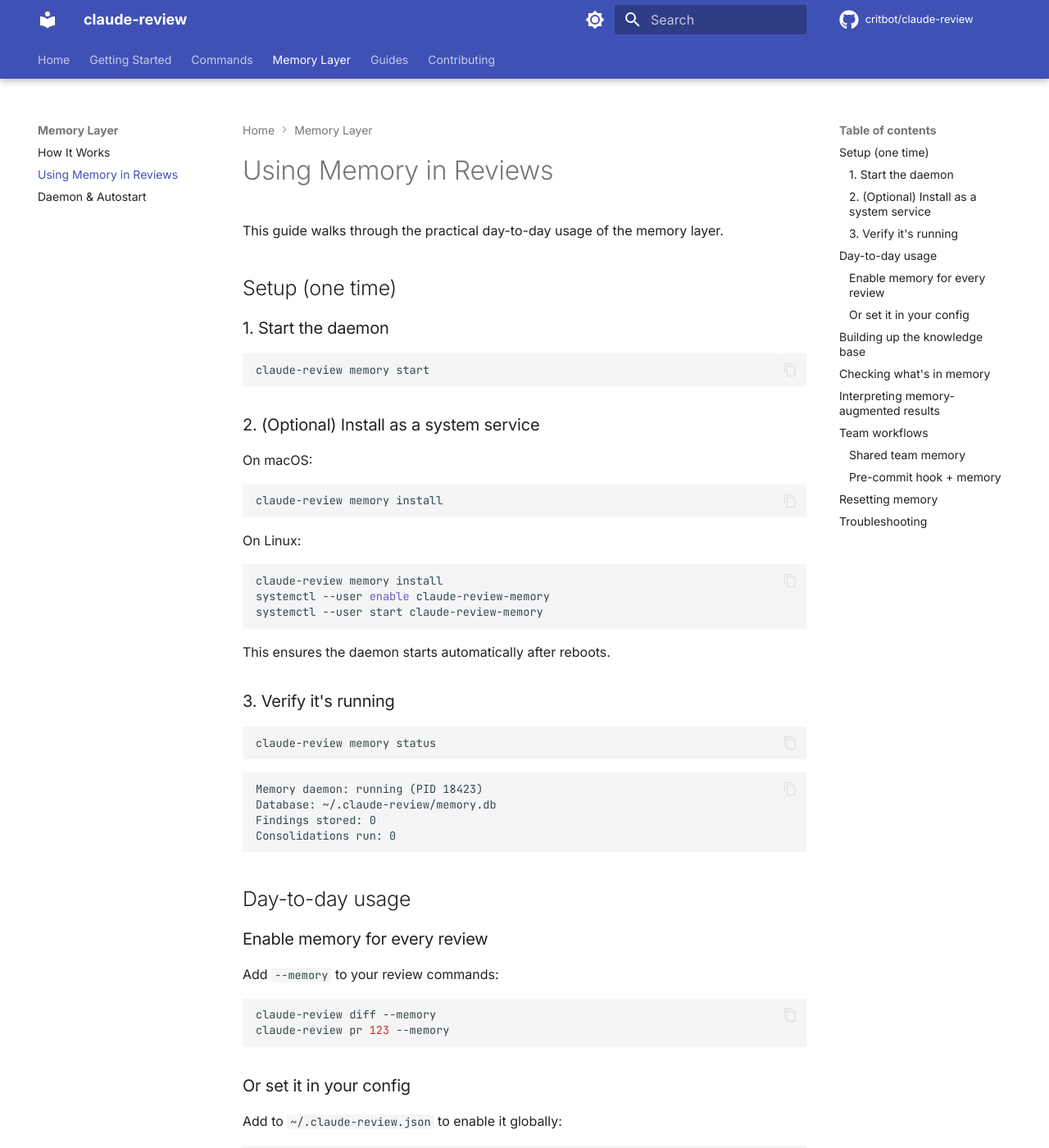
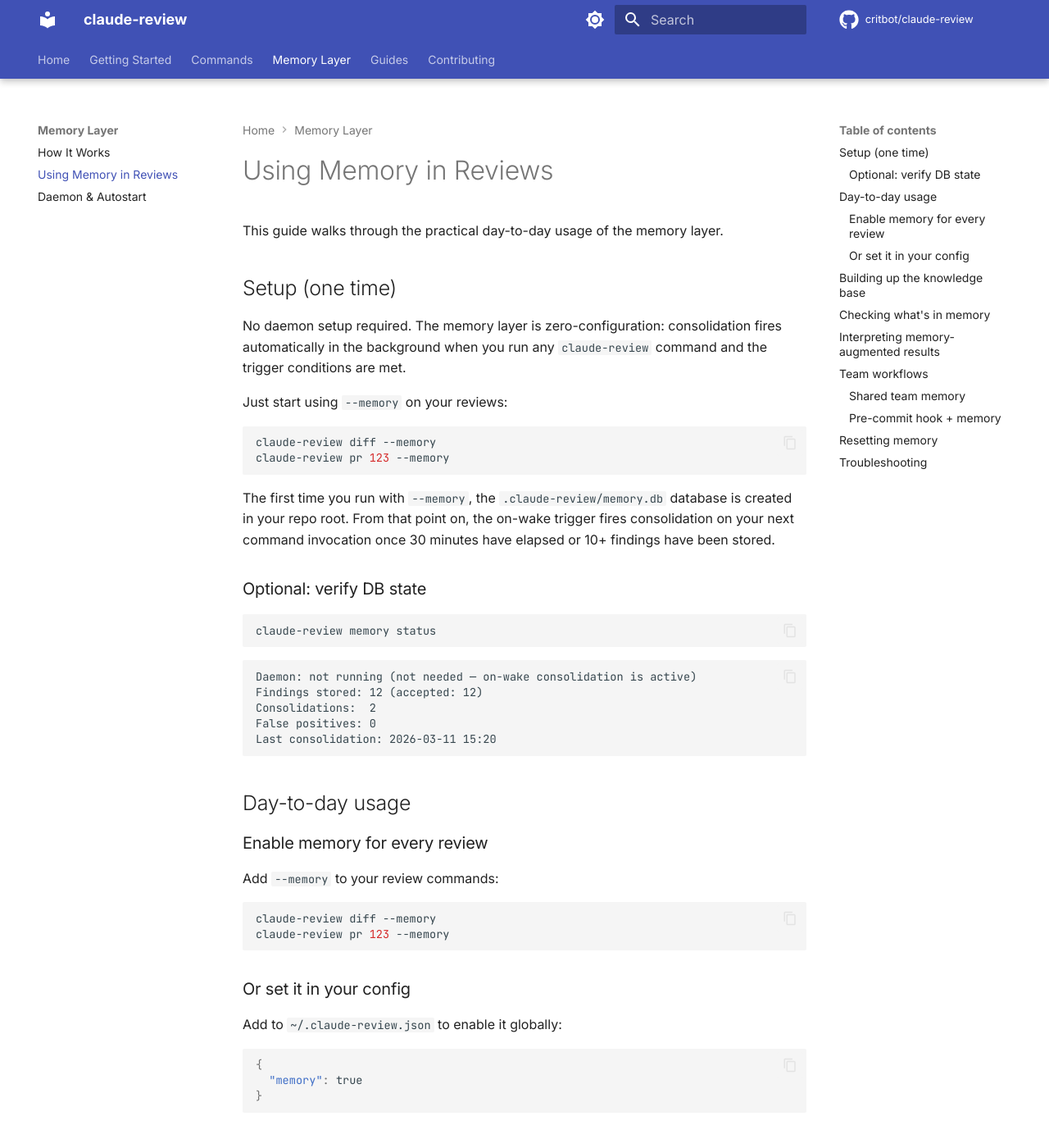
Before and after one commit to CritBot/claude-review-docs, an MkDocs documentation site: the page built from docs/memory/using-memory.md, in a window 1280 px wide and 1400 px high. Shown: the whole window at 82% size. Built offline with MkDocs 1.6.1 and Material for MkDocs 9.7.7, drawn with Linux system fonts in a browser that asks for light colours; comment, search, counter and statistics services are not loaded; some of the changed text lies outside the part shown.

Commit message:
docs: update memory layer to reflect on-wake consolidation design
Replace all daemon-centric language with accurate description of the
on-wake trigger. Consolidation fires automatically in the background on
any command invocation — no daemon, no OS scheduler, no setup required.
Daemon docs updated to position it as optional (useful for CI machines
and always-on workstations only).

Co-Authored-By: Claude Sonnet 4.6 <noreply@anthropic.com>

````diff
--- a/docs/memory/using-memory.md
+++ b/docs/memory/using-memory.md
@@ -4,39 +4,29 @@ This guide walks through the practical day-to-day usage of the memory layer.
 
 ## Setup (one time)
 
-### 1. Start the daemon
+No daemon setup required. The memory layer is zero-configuration: consolidation fires automatically in the background when you run any `claude-review` command and the trigger conditions are met.
+
+Just start using `--memory` on your reviews:
 
 ```bash
-claude-review memory start
+claude-review diff --memory
+claude-review pr 123 --memory
 ```
 
-### 2. (Optional) Install as a system service
+The first time you run with `--memory`, the `.claude-review/memory.db` database is created in your repo root. From that point on, the on-wake trigger fires consolidation on your next command invocation once 30 minutes have elapsed or 10+ findings have been stored.
 
-On macOS:
-```bash
-claude-review memory install
-```
-
-On Linux:
-```bash
-claude-review memory install
-systemctl --user enable claude-review-memory
-systemctl --user start claude-review-memory
-```
-
-This ensures the daemon starts automatically after reboots.
-
-### 3. Verify it's running
+### Optional: verify DB state
 
 ```bash
 claude-review memory status
 ```
 
 ```
-Memory daemon: running (PID 18423)
-Database: ~/.claude-review/memory.db
-Findings stored: 0
-Consolidations run: 0
+Daemon: not running (not needed — on-wake consolidation is active)
+Findings stored: 12 (accepted: 12)
+Consolidations:  2
+False positives: 0
+Last consolidation: 2026-03-11 15:20
 ```
 
 ## Day-to-day usage
@@ -136,20 +126,19 @@ Good reasons to do this:
 
 ## Troubleshooting
 
-**Daemon not starting**
+**Findings not being stored**
 
+Make sure you're running with `--memory` or have it set in config. Without the flag, findings are not stored and the DB is not created.
+
+**Consolidation not firing**
+
+Run any `claude-review` command. If the DB exists and either trigger is met (30 min elapsed or 10+ new findings), you'll see `[memory] consolidating patterns in background...` on stderr.
+
+Check the last consolidation time:
 ```bash
 claude-review memory status
-# if "not running", check for stale PID file:
-ls ~/.claude-review/
-rm ~/.claude-review/memory.pid  # if process is gone but PID file remains
-claude-review memory start
 ```
-
-**Findings not being stored**
-
-Make sure you're running with `--memory` or have it set in config. Without the flag, findings are not stored.
 
 **Memory not providing useful context**
 
-This is normal early on. Accumulate more reviews — context improves with volume.
+This is normal early on. Accumulate more reviews — context improves with volume. Consolidation only fires when there are new findings, so the first few reviews will have minimal context.
````
Also changed, not shown: docs/index.md (+1 -1 lines), docs/memory/daemon.md (+8 -2 lines), docs/memory/how-it-works.md (+10 -5 lines).
